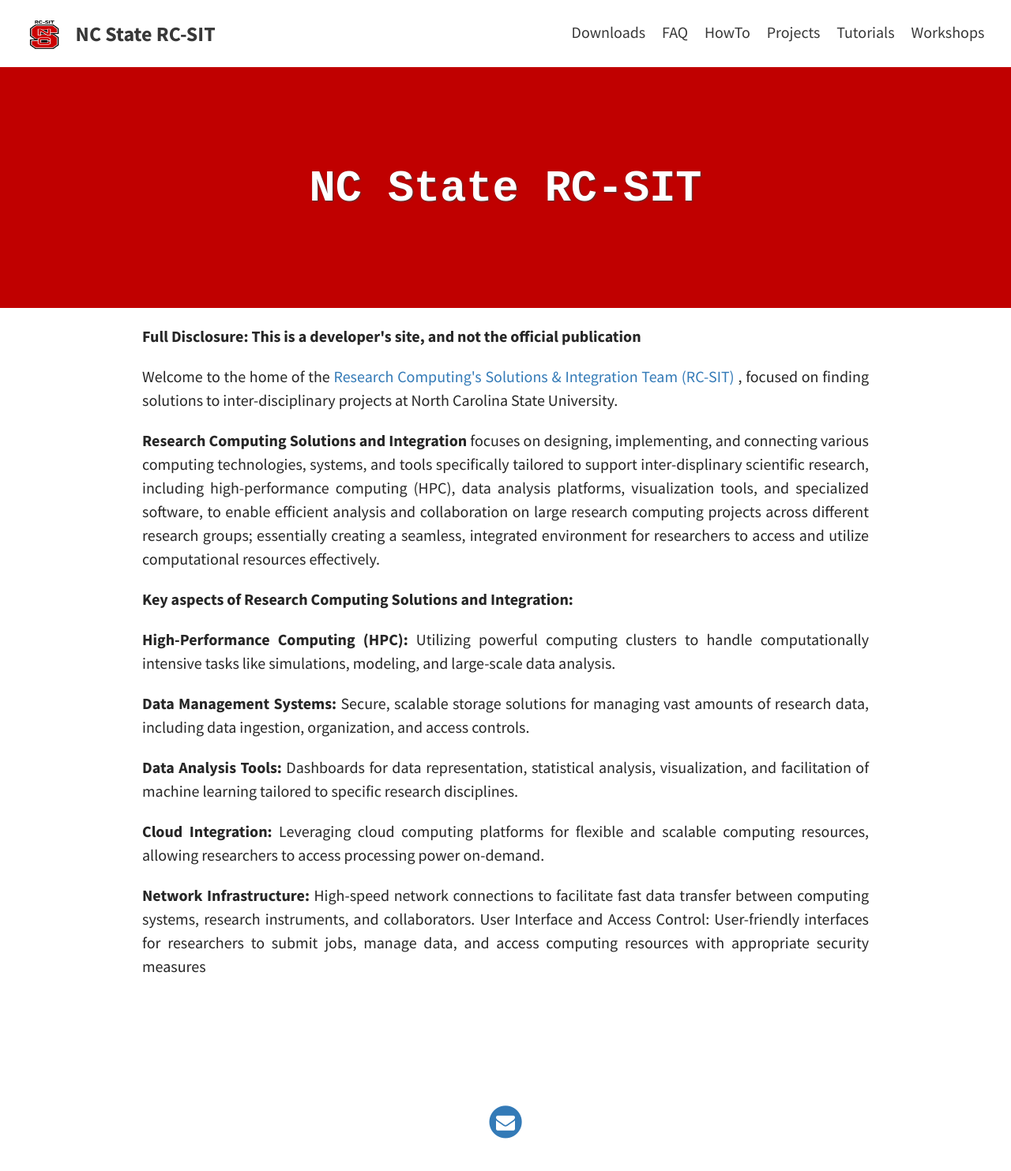
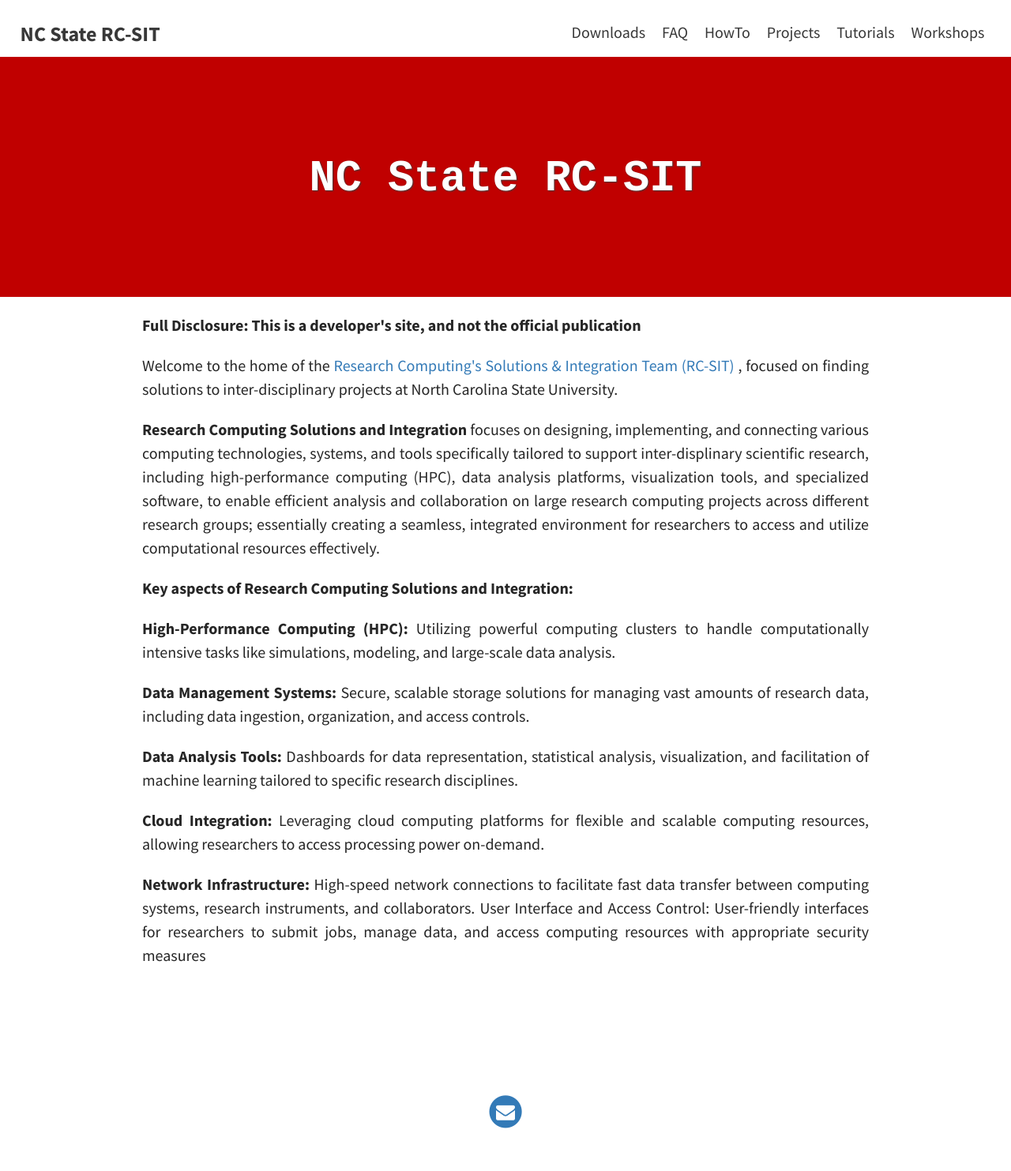
Before and after one commit to ncsu-rc-sit/ncsu-rc-sit.github.io, a Jekyll site: the page built from index.html, in a window 1280 px wide. Shown: the whole page at 79% size. Built offline with Jekyll 4.4.1, drawn with Linux system fonts in a browser that asks for light colours; the list of posts is cut into pages by our own code.

Commit message:
rearranged files to avoid confusion

```diff
--- a/_config.yml
+++ b/_config.yml
@@ -6,7 +6,7 @@
 # THEME-SPECIFIC CONFIGURATION
 title: NC State RC-SIT                                    # site's title
 description: "NC State Research Computing Solutions and InTegration  "      # used by search engines
-avatar: assets/img/mainlogo.png                         # Empty for no avatar in navbar
+#avatar: assets/img/mainlogo.png                         # Empty for no avatar in navbar
 favicon: assets/background-color.ico
 #favicon: assets/favicon.ico                             # Icon displayed in the tab
 
```
